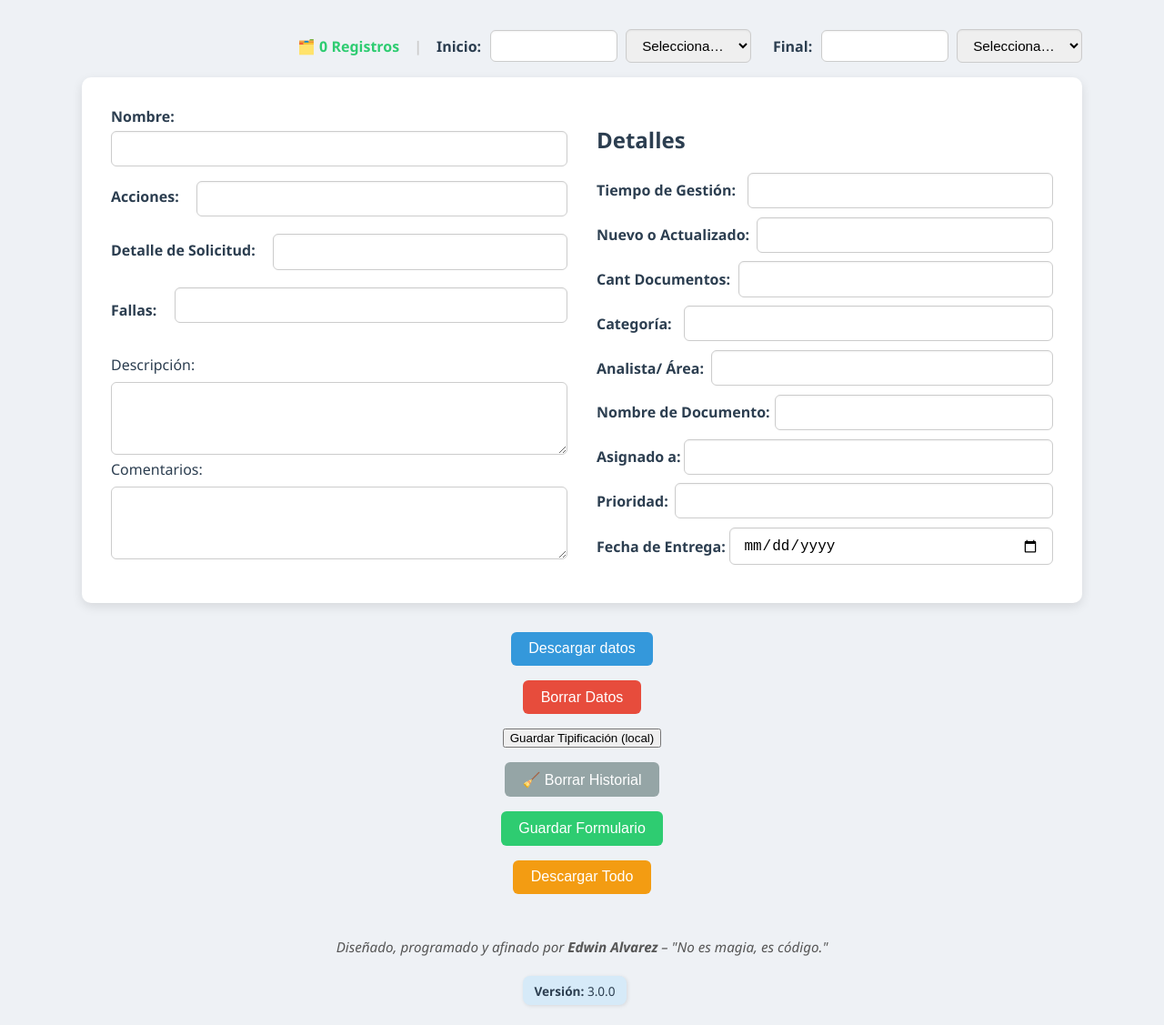
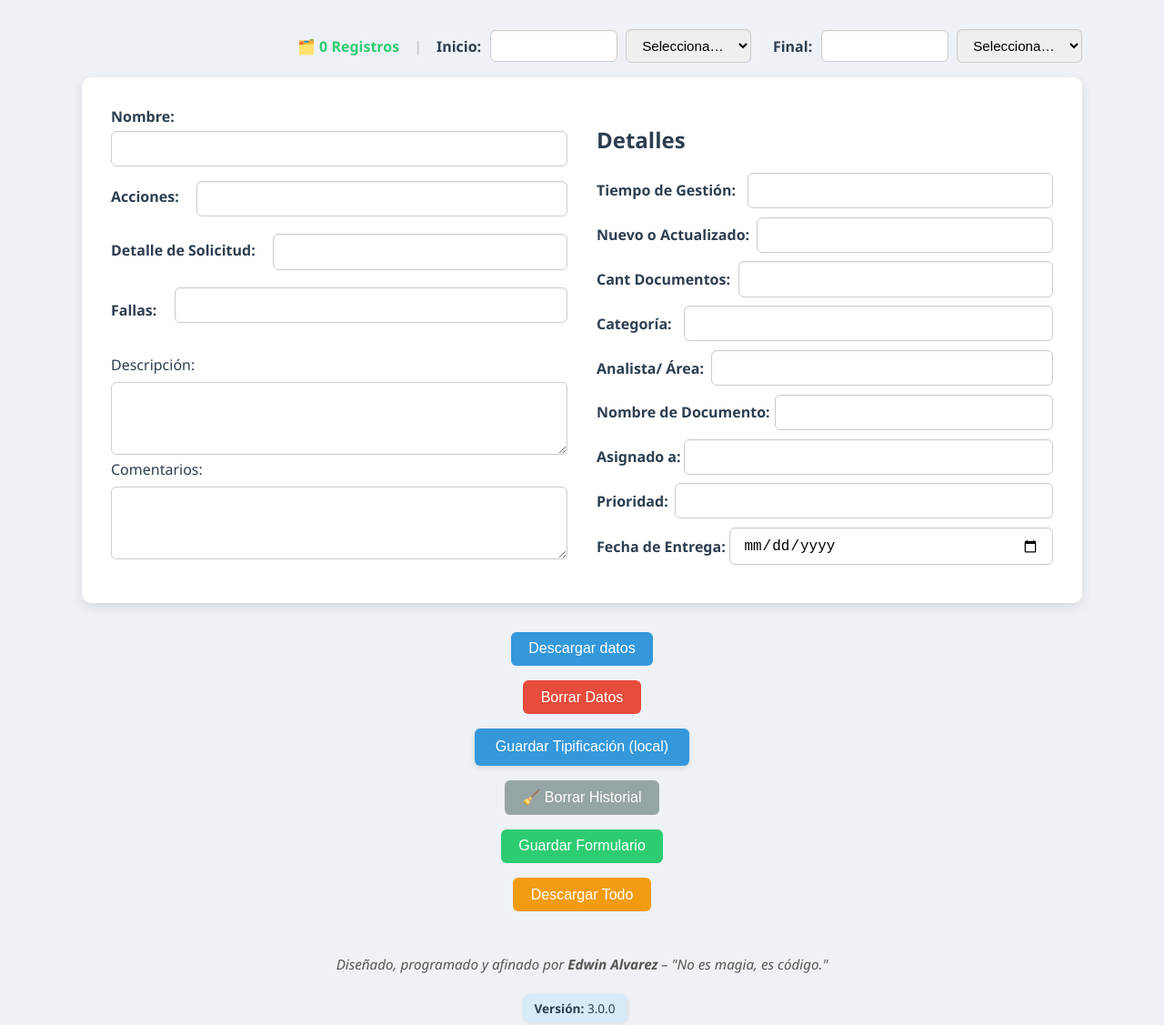
Before and after one commit to EdwinAlejandroAlvarezSilva/SUIC-Data, a plain HTML site: page SUIC Data.html in a window 1280 px wide. Shown: the whole page at 91% size. Drawn offline with Linux system fonts and the light colour scheme.

Commit message:
Add files via upload

```diff
--- a/SUIC Data.html
+++ b/SUIC Data.html
@@ -222,7 +222,7 @@
   Borrar Datos
 </button>
 
-<button onclick="guardarTipificacion()">Guardar Tipificación (local)</button>
+<button class="boton-primario" onclick="guardarTipificacion()">Guardar Tipificación (local)</button>
 
 <button onclick="borrarHistorial()" style="padding: 0.6rem 1.2rem; font-size: 1rem; border-radius: 6px; border: none; background-color: #95a5a6; color: white; cursor: pointer;">
   🧹 Borrar Historial
--- a/styles.css
+++ b/styles.css
@@ -210,3 +210,19 @@ body {
   box-shadow: 1px 1px 4px rgba(0, 0, 0, 0.1);
   font-style: normal;
 }
+
+.boton-primario {
+  background-color: #3498db;
+  color: white;
+  border: none;
+  padding: 0.7rem 1.4rem;
+  border-radius: 6px;
+  font-size: 1rem;
+  cursor: pointer;
+  transition: background-color 0.3s ease;
+  box-shadow: 0 2px 6px rgba(0,0,0,0.1);
+}
+
+.boton-primario:hover {
+  background-color: #2980b9;
+}
```
